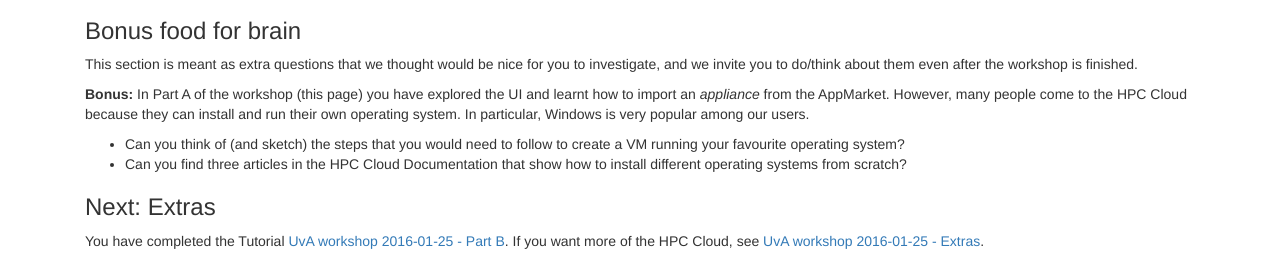
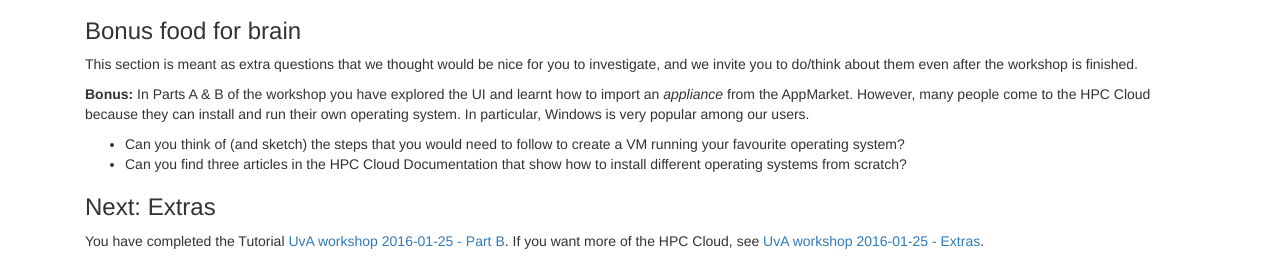
Before and after one commit to sara-nl/clouddocs, a Jekyll site: the page built from UvAworkshop-2016-01-25/UvAworkshop-2016-01-25-partB.markdown, in a window 1280 px wide and 900 px high, scrolled down 2658 px. Shown: the part 599-877 px from the top of the window. Built offline with Jekyll 4.4.1, drawn with Linux system fonts in a browser that asks for light colours; nearby versions of some CDN libraries.

Commit message:
Update UvAworkshop-2016-01-25-partB.markdown

```diff
--- a/UvAworkshop-2016-01-25/UvAworkshop-2016-01-25-partB.markdown
+++ b/UvAworkshop-2016-01-25/UvAworkshop-2016-01-25-partB.markdown
@@ -173,7 +173,7 @@ sudo chown ubuntu:ubuntu -R /data
 
 This section is meant as extra questions that we thought would be nice for you to investigate, and we invite you to do/think about them even after the workshop is finished.
 
-**Bonus:** In Part A of the workshop (this page) you have explored the UI and learnt how to import an _appliance_ from the AppMarket. However, many people come to the HPC Cloud because they can install and run their own operating system. In particular, Windows is very popular among our users.
+**Bonus:** In Parts A & B of the workshop you have explored the UI and learnt how to import an _appliance_ from the AppMarket. However, many people come to the HPC Cloud because they can install and run their own operating system. In particular, Windows is very popular among our users.
 
   * Can you think of (and sketch) the steps that you would need to follow to create a VM running your favourite operating system?
   * Can you find three articles in the HPC Cloud Documentation that show how to install different operating systems from scratch?
```
